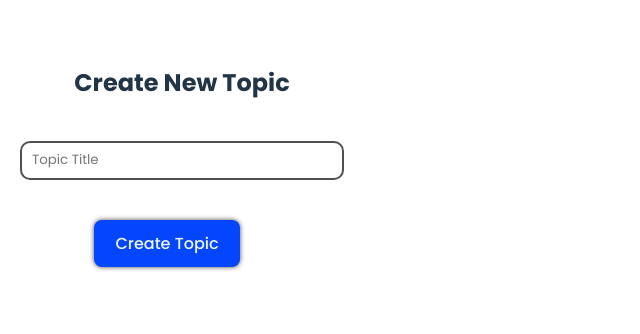
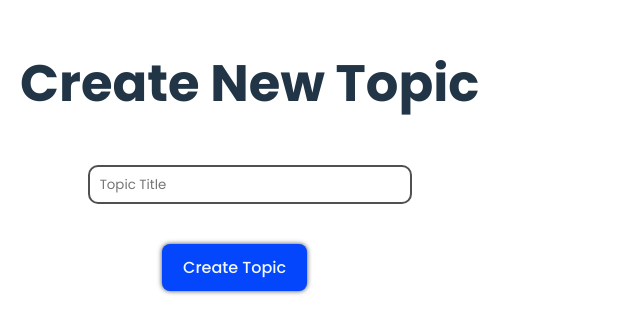
Before and after one commit to Rajat-264/note-maker-frontend, a React (Vite) app: page /create-topic in a window 1280 px wide. Shown: the part 244-578 px from the top of the page, without its empty margins (0-640 px from the left). Built offline with nearby package versions, Linux system fonts and the light colour scheme; a web font is replaced by a local one.

Commit message:
create-topic page fixed

```diff
--- a/src/pages/CreateTopic.css
+++ b/src/pages/CreateTopic.css
@@ -4,6 +4,7 @@
     display: flex;
     flex-direction: column;
     justify-content: center;
+    align-items: center;
     height: 100%;
     padding: 0 20px;
     font-family: Poppins, sans-serif;
--- a/src/pages/CreateTopic.jsx
+++ b/src/pages/CreateTopic.jsx
@@ -16,7 +16,7 @@ export default function CreateTopic() {
   return (
     <div className="create-topic-page">
       <form onSubmit={handleSubmit} className="form">
-        <h2 className="text-2xl font-bold mb-4 text-center">Create New Topic</h2>
+        <h1 className="text-2xl font-bold mb-4 text-center">Create New Topic</h1>
         <input
           type="text"
           placeholder="Topic Title"
```
